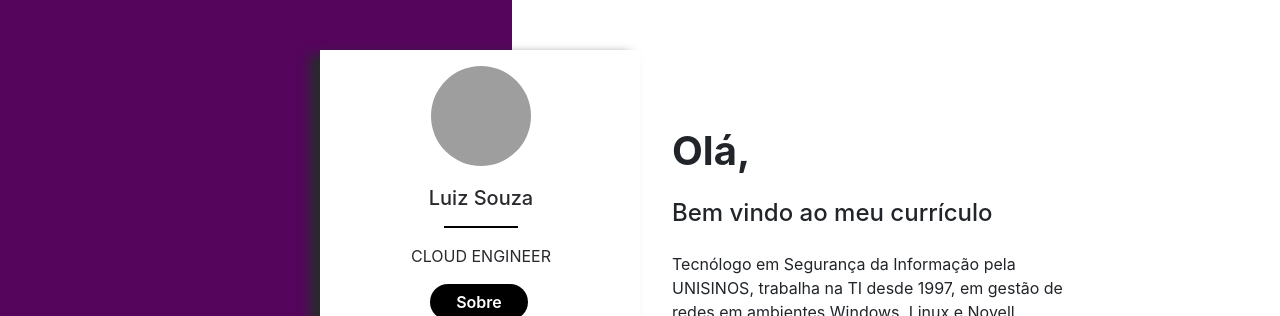
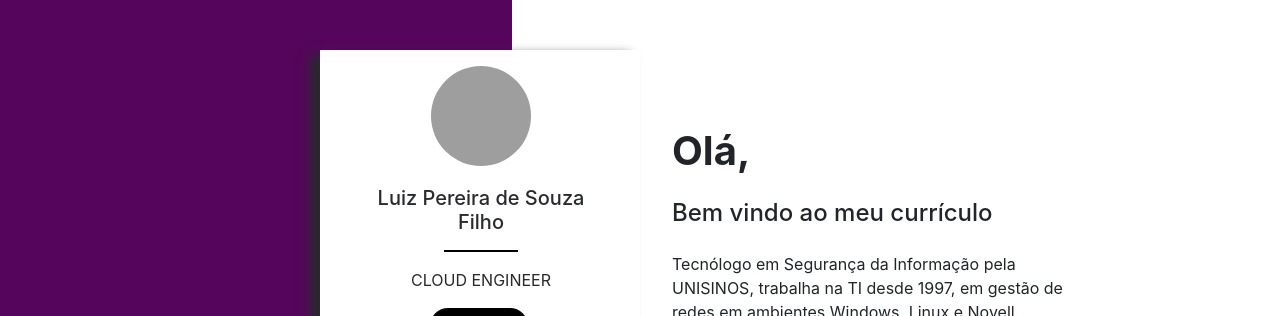
Before and after one commit to lpsouza/codai-exemplo-curriculo, a website: page public/index.html in a window 1280 px wide. Shown: the top 316 px of the page. Drawn offline with nearby package versions, Linux system fonts and the light colour scheme; grey boxes are pictures that could not be loaded.

Commit message:
Alterei o meu nome

```diff
--- a/public/index.html
+++ b/public/index.html
@@ -25,7 +25,7 @@
                                 class=" card-image" alt="imagem de perfil">
                         </div>
                         <div class="card-body">
-                            <h5 class="card-title" style="text-align: center;">Luiz Souza</h5>
+                            <h5 class="card-title" style="text-align: center;">Luiz Pereira de Souza Filho</h5>
                             <hr class="hr">
                             <p style="text-align: center;">CLOUD ENGINEER</p>
 
```
